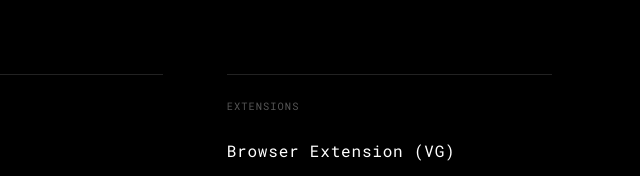
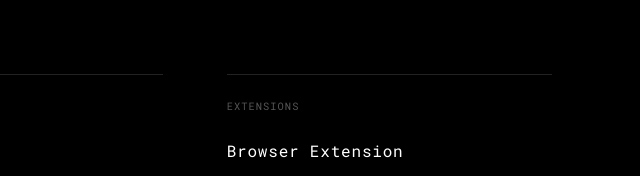
Before and after one commit to ARVIDSTENHAG/arvidstenhag.github.io, a browser extension: page index.html in a window 1280 px wide. Shown: the part 1560-1736 px from the top of the page, 640-1280 px from the left. Drawn offline with Linux system fonts and the light colour scheme.

Commit message:
docs: remove (VG) from Browser Extension text

```diff
--- a/index.html
+++ b/index.html
@@ -272,7 +272,7 @@
 
                     <div class="arch-block">
                         <div class="arch-label">Extensions</div>
-                        <span class="arch-code">Browser Extension (VG)</span>
+                        <span class="arch-code">Browser Extension</span>
                         <p class="arch-text">
                             Developed Strava Connector (Chrome Manifest V3). <br><br>
                             <a href="https://github.com/arvidstenhag/strava-connector" id="plugin-repo-link" class="arch-link" target="_blank" rel="noopener">View Repository &rarr;</a>
```
